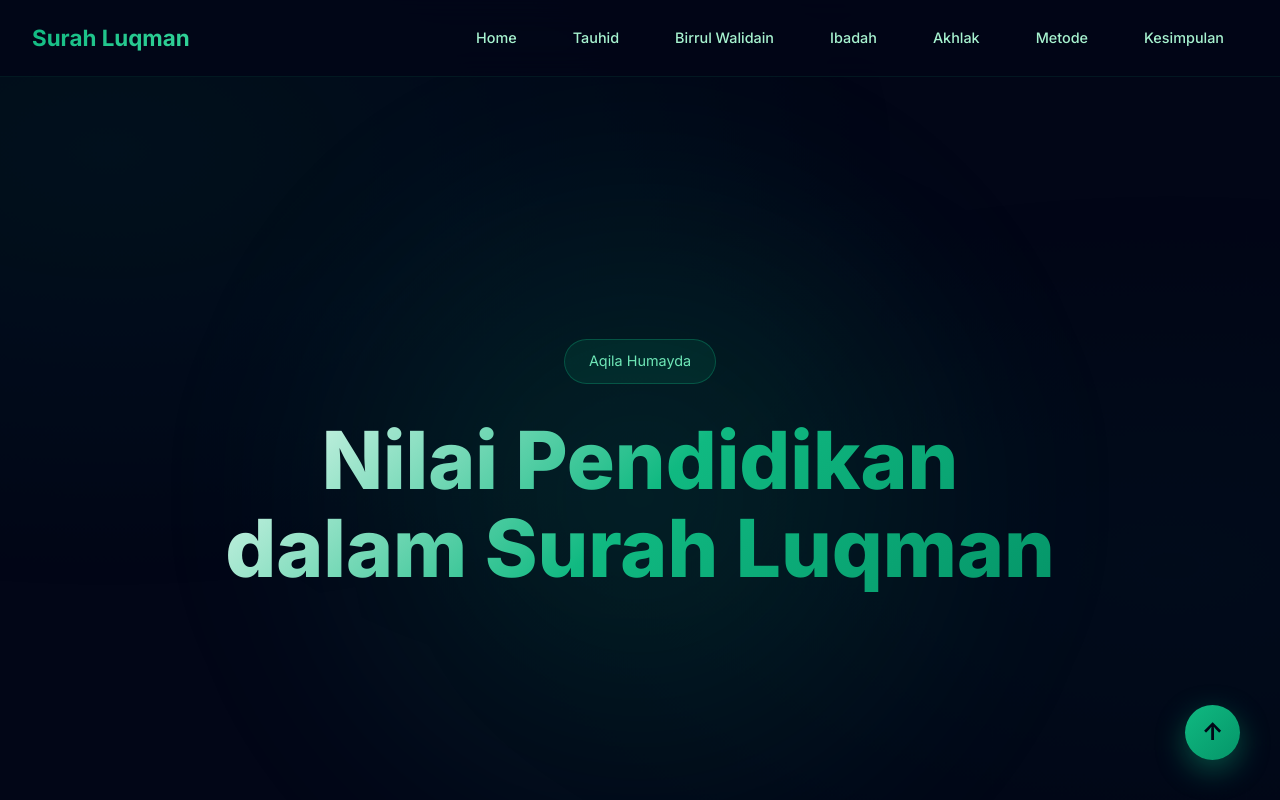
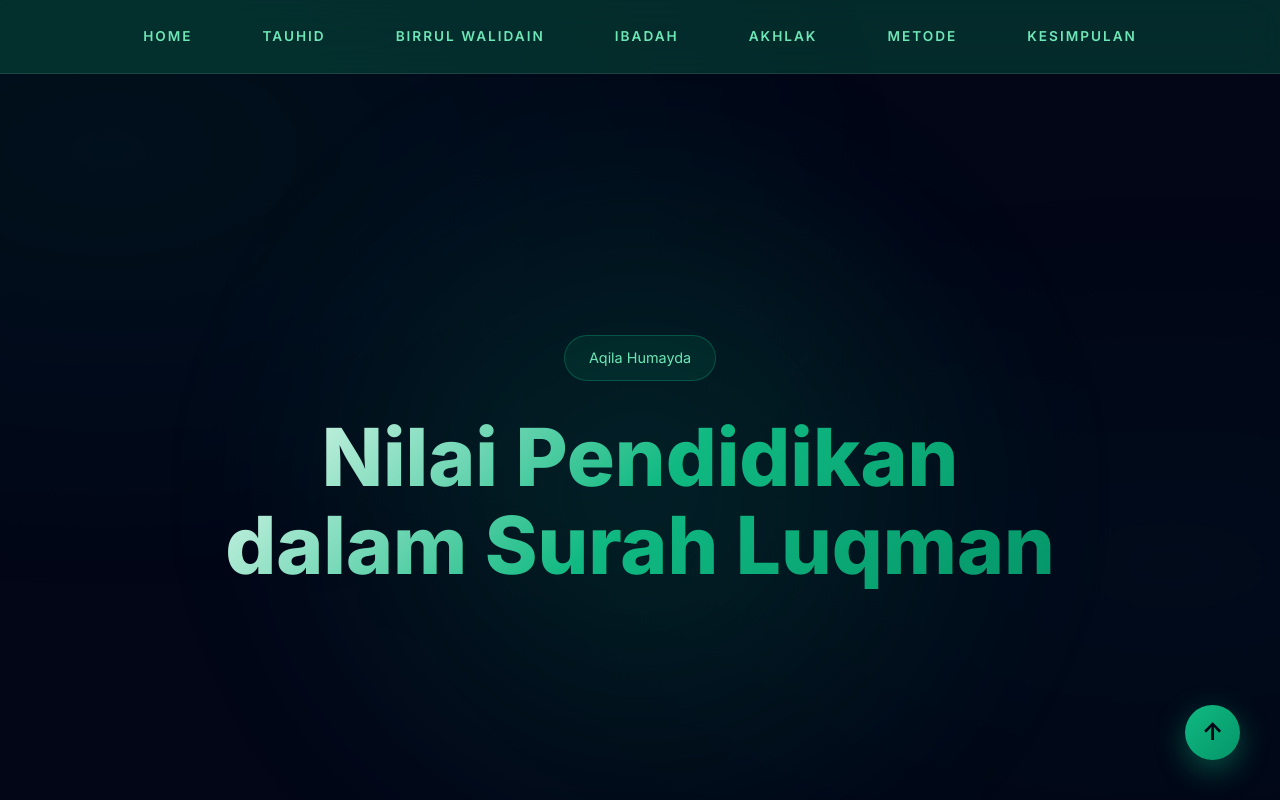
Before and after one commit to RayaAlam/PAIMQ, a plain HTML site: page index.html in a window 1280 px wide. Shown: the top 800 px of the page. Drawn offline with Linux system fonts and the light colour scheme.

Commit message:
Update index.html

```diff
--- a/index.html
+++ b/index.html
@@ -48,70 +48,58 @@
 
         /* Modern Navbar */
         nav {
-            position: relative;
+            position: sticky;
             top: 0;
-            width: 100%;
-            background: rgba(2, 6, 23, 0.8);
-            backdrop-filter: blur(16px);
             z-index: 1000;
-            border-bottom: 1px solid rgba(16, 185, 129, 0.1);
-        }
-
-        .nav-container {
-            max-width: 1400px;
-            margin: 0 auto;
-            padding: 1.2rem 2rem;
-            display: flex;
-            align-items: center;
-            justify-content: space-between;
-        }
-
-        .nav-logo {
-            font-size: 1.4rem;
-            font-weight: 700;
-            background: linear-gradient(135deg, #10b981 0%, #34d399 100%);
-            -webkit-background-clip: text;
-            -webkit-text-fill-color: transparent;
-            background-clip: text;
+            background: rgba(10, 130, 90, 0.3);
+            backdrop-filter: blur(20px);
+            border-bottom: 1px solid rgba(255,255,255,0.1);
         }
 
         nav ul {
+            list-style: none;
             display: flex;
-            gap: 0.5rem;
-            list-style: none;
+            justify-content: center;
+            flex-wrap: wrap;
+            padding: 0;
+            margin: 0;
+        }
+
+        nav li {
+            position: relative;
         }
 
         nav a {
-            color: #a7f3d0;
+            display: block;
+            padding: 25px 35px;
+            color: #6ee7b7;
             text-decoration: none;
-            padding: 0.7rem 1.5rem;
-            border-radius: 12px;
-            font-size: 0.9rem;
-            font-weight: 500;
-            transition: all 0.3s cubic-bezier(0.4, 0, 0.2, 1);
+            text-transform: uppercase;
+            font-size: 0.85em;
+            font-weight: 600;
+            letter-spacing: 2px;
+            transition: all 0.4s cubic-bezier(0.4, 0, 0.2, 1);
             position: relative;
-            overflow: hidden;
         }
 
         nav a::before {
             content: '';
-            position: relative;
-            top: 0;
-            left: -100%;
-            width: 100%;
-            height: 100%;
-            background: linear-gradient(90deg, transparent, rgba(16, 185, 129, 0.2), transparent);
-            transition: left 0.5s;
+            position: absolute;
+            bottom: 0;
+            left: 50%;
+            width: 0;
+            height: 3px;
+            background: linear-gradient(90deg, #d1fae5, rgba(91, 229, 183, 0.912));
+            transform: translateX(-50%);
+            transition: width 0.4s ease;
+        }
+
+        nav a:hover {
+            color: #ffffff;
         }
 
         nav a:hover::before {
-            left: 100%;
-        }
-
-        nav a:hover {
-            background: rgba(16, 185, 129, 0.1);
-            color: #6ee7b7;
-            transform: translateY(-2px);
+            width: 70%;
         }
 
         /* Hero Section */
@@ -614,7 +602,7 @@
     <!-- Navigation -->
     <nav>
         <div class="nav-container">
-            <div class="nav-logo">Surah Luqman</div>
+            <!-- <div class="nav-logo">Surah Luqman</div> -->
             <ul>
                 <li><a href="#home">Home</a></li>
                 <li><a href="#tauhid">Tauhid</a></li>
@@ -1010,5 +998,4 @@
 
 </body>
 
-
 </html>
```
